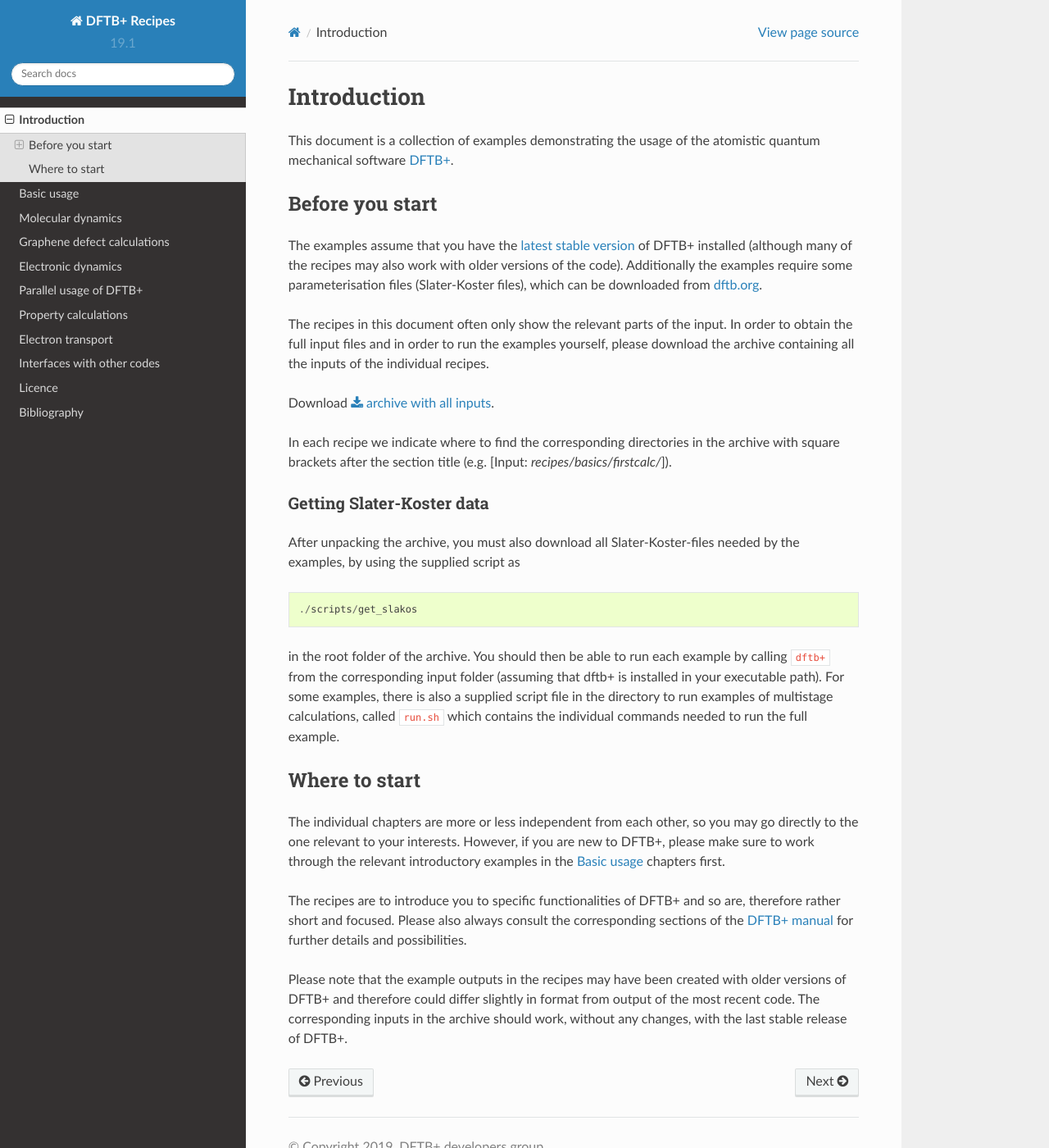
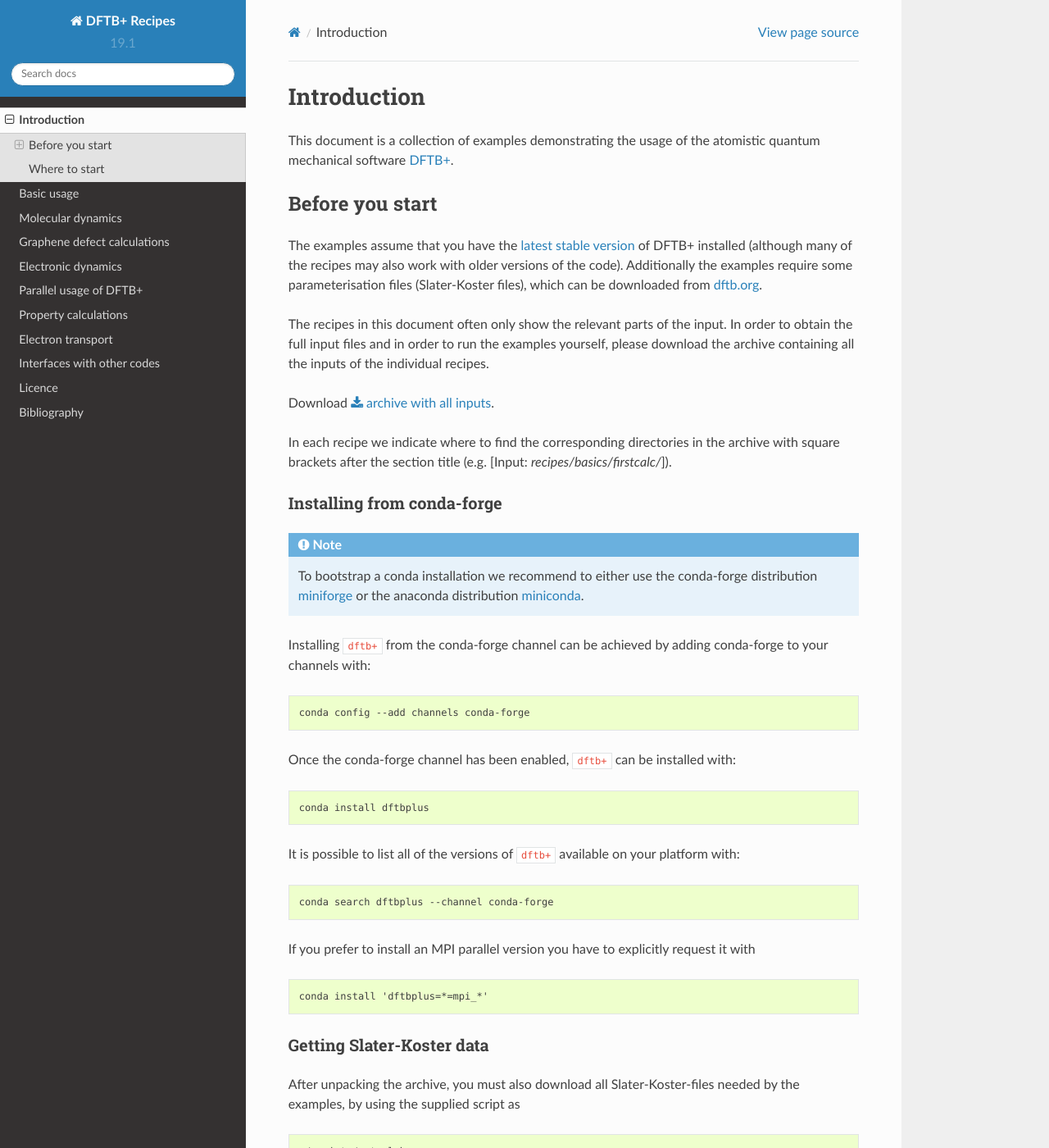
Before and after one commit to dftbplus/recipes, a Sphinx documentation site: the page built from docs/introduction.rst, in a window 1280 px wide and 1400 px high. Shown: the whole window at 82% size. Built offline with Sphinx 7.4.7 and the Read the Docs theme 2.0.0, drawn with Linux system fonts in a browser that asks for light colours.

Commit message:
Add installation instructions with conda
- information on bootstrapping a conda installation
- installation instructions for dftbplus package from conda-forge
- note on MPI parallel version

```diff
--- a/docs/introduction.rst
+++ b/docs/introduction.rst
@@ -35,6 +35,43 @@
 archive with square brackets after the section title (e.g. [Input:
 `recipes/basics/firstcalc/`]).
 
+
+Installing from conda-forge
+~~~~~~~~~~~~~~~~~~~~~~~~~~~
+
+.. note::
+
+   To bootstrap a conda installation we recommend to either use
+   the conda-forge distribution
+   `miniforge <https://github.com/conda-forge/miniforge/releases/latest>`_
+   or the anaconda distribution
+   `miniconda <https://docs.conda.io/en/latest/miniconda.html>`_.
+
+Installing ``dftb+`` from the conda-forge channel can be achieved by adding conda-forge to your channels with:
+
+.. code-block:: none
+
+   conda config --add channels conda-forge
+
+Once the conda-forge channel has been enabled, ``dftb+`` can be installed with:
+
+.. code-block:: none
+
+   conda install dftbplus
+
+It is possible to list all of the versions of ``dftb+`` available on your platform with:
+
+.. code-block:: none
+
+   conda search dftbplus --channel conda-forge
+
+If you prefer to install an MPI parallel version you have to explicitly request it with
+
+.. code-block:: none
+
+   conda install 'dftbplus=*=mpi_*'
+
+
 Getting Slater-Koster data
 ~~~~~~~~~~~~~~~~~~~~~~~~~~
 
```
